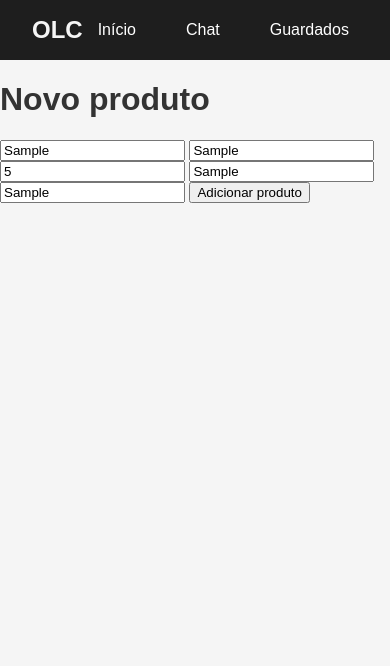
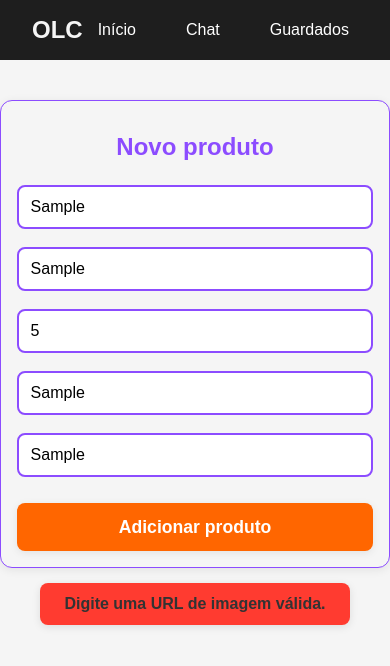
Before and after one commit to L-bron2/pap-OLC, a website: page produtos/novo_produto.html in a window 390 px wide. Both pictures are taken after typing "Sample", "Sample", "5", "Sample", "Sample" into the empty fields and a click on the button "Adicionar produto". Shown: the top 666 px of the page. Drawn offline with Linux system fonts and the light colour scheme.

Commit message:
pagina produtos

```diff
--- a/produtos/novo_produto.html
+++ b/produtos/novo_produto.html
@@ -23,7 +23,7 @@
         <h1>Novo produto</h1>
         <form id="formProduto">
             <input type="text" id="titulo" class="input" placeholder="Título do produto" required />
-            <input type="text" id="descricao" class="input" placeholder="Descrição do produto" required />
+            <input type="text" id="descricao" class="textarea" placeholder="Descrição do produto" required />
             <input type="number" step="0.01" id="preco" class="input" placeholder="Preço do produto" required />
             <input type="text" id="categoria" class="input" placeholder="Categoria do produto" required />
             <input type="text" id="imagem_url" class="input" placeholder="URL da imagem do produto" required />
@@ -31,6 +31,8 @@
         </form>
       </div>
 
+      <div class="alerta" id="alerta" style="display: none;"></div>
+
     </div>
 
     <script src="produto.js"></script>
--- a/produtos/produto.css
+++ b/produtos/produto.css
@@ -1,3 +1,4 @@
+
 :root {
   /* Cores principais */
   --cor-laranja: #ff6600;
@@ -19,6 +20,85 @@
   --cor-amarelo: #ffcc00;
 }
 
+.adicionarProdutos {
+  background: var(--cor-branco);
+  border: 1.5px solid var(--cor-roxo);
+  border-radius: 12px;
+  box-shadow: 0 2px 10px rgba(0,0,0,0.08);
+  padding: 32px 24px;
+  max-width: 400px;
+  margin: 40px auto 0 auto;
+  display: flex;
+  flex-direction: column;
+  align-items: center;
+}
+
+.adicionarProdutos h1 {
+  color: var(--cor-roxo);
+  margin-bottom: 24px;
+  font-size: 1.5rem;
+}
+
+.adicionarProdutos form {
+  display: flex;
+  flex-direction: column;
+  gap: 16px;
+  width: 100%;
+}
+
+/* Inputs e textarea */
+.adicionarProdutos .input,
+.adicionarProdutos .textarea,
+.adicionarProdutos textarea {
+  width: 100%;
+  min-height: 44px;
+  border-radius: 8px;
+  border: 2px solid var(--cor-roxo);
+  padding: 8px 12px;
+  font-size: 1rem;
+  box-sizing: border-box;
+  margin-bottom: 2px;
+  transition: border-color 0.2s;
+  resize: vertical;
+}
+.adicionarProdutos .input:focus,
+.adicionarProdutos .textarea:focus,
+.adicionarProdutos textarea:focus {
+  border-color: var(--cor-laranja);
+  outline: none;
+}
+.adicionarProdutos .input:invalid,
+.adicionarProdutos .textarea:invalid,
+.adicionarProdutos textarea:invalid {
+  border-color: var(--cor-vermelho);
+}
+
+/* Botão */
+.adicionarProdutos .BTN {
+  width: 100%;
+  height: 48px;
+  border-radius: 8px;
+  background-color: var(--cor-laranja);
+  color: white;
+  border: none;
+  cursor: pointer;
+  font-size: 1.1rem;
+  font-weight: bold;
+  transition: background 0.2s;
+  box-shadow: 0 2px 8px rgba(0,0,0,0.08);
+  margin-top: 8px;
+}
+.adicionarProdutos .BTN:hover {
+  background-color: var(--cor-roxo);
+}
+
+/* Responsividade */
+@media (max-width: 600px) {
+  .adicionarProdutos {
+    max-width: 98vw;
+    padding: 16px 4vw;
+  }
+}
 
 /* Body */
 body {
@@ -70,3 +150,22 @@ ul.navbar-links li a:hover {
   cursor: pointer;
   color: var(--cor-laranja);
 }
+
+.alerta {
+  display: flex;
+  justify-content: center;
+  align-items: center;
+  padding: 12px 24px;
+  width: fit-content;
+  max-width: 90%;
+  margin: 15px auto;
+  border-radius: 8px;
+  text-align: center;
+  color: var(--cor-cinza-escuro);
+  background-color: var(--cor-roxo);
+  font-weight: bold;
+  box-shadow: 0 2px 8px rgba(0, 0, 0, 0.1);
+  z-index: 1000;
+  position: relative;
+  transition: opacity 0.3s ease;
+}
--- a/produtos/produto.js
+++ b/produtos/produto.js
@@ -1,5 +1,80 @@
+// Função para mostrar alertas
+    function mostrarAlerta(mensagem, cor = '#ff3b30') {
+    const alerta = document.getElementById('alerta');
+    alerta.textContent = mensagem;
+    alerta.style.background = cor;
+    alerta.style.display = 'block';
+    setTimeout(() => {
+        alerta.style.display = 'none';
+    }, 3000); // timer de 3s para desaparecer
+}
+
+
 document.getElementById("formProduto").addEventListener("submit", async function (e) {
     e.preventDefault();
     const titulo = document.getElementById("titulo").value;
+    const descricao = document.getElementById("descricao").value;
+    const preco = parseFloat(document.getElementById("preco").value);
+    const categoria = document.getElementById("categoria").value;
+    const imagem_url = document.getElementById("imagem_url").value;
+
+    //verifiações (campos, preço, etc..)
+    const campos =  this.querySelectorAll("input, textarea");
+    let tudoPrenchido = true;
+
+    campos.forEach(campo => {
+    if (campo.value.trim() === "") {
+        tudoPrenchido = false;
+        campo.style.borderColor = "red";
+    } else {
+        campo.style.borderColor = "";
+    }});
+
+    if (!tudoPrenchido) {
+        mostrarAlerta("Por favor, preencha todos os campos.");
+        return;
+    }
+
+    if (isNaN(preco) || preco <= 0) {
+        mostrarAlerta("Digite um preço válido.");
+        return;
+    }
+
+    if (!/^https?:\/\/.+\..+/.test(imagem_url)) {
+        mostrarAlerta("Digite uma URL de imagem válida.");
+        return;
+    }
+
+    try {
+        const response = await fetch("http://localhost:3000/produtos", {
+            method: "POST",
+            headers: {
+                "Content-Type": "application/json",
+            },
+            body: JSON.stringify({ titulo, descricao, preco, categoria, imagem_url }),
+        });
+
+        //verificar resposta do servidor
+        let result = {};
+        try {
+            result = await response.json();
+        } catch (jsonError) {
+            mostrarAlerta("Erro do servidor.");
+            return;
+        }
+
+        if (response.ok) {
+            mostrarAlerta(result.msg || "Produto criado com sucesso!", '#4BB543');
+            window.location.href = "../inicio/inicio.html";
+        }
+        else {
+            mostrarAlerta(result.err || result.erro || "Erro ao criar produto.");
+        }
+
+        this.reset(); // Limpar o formulário
+        campos.forEach(campo => campo.style.borderColor = ""); // Remove a borda vermelha
+    }catch (error) {
+        mostrarAlerta("Erro de conexão com o servidor: " + error.message);
+    }
 
 });
--- a/servidor.js
+++ b/servidor.js
@@ -74,7 +74,7 @@ app.post("/produtos", autenticar, (req, res) => {
 
 // Listar produtos
 app.get("/produtos", (req, res) => {
-  db.query("SELECT p.*, u.nome as vendedor FROM produtos p JOIN utilizador u ON p.usuario_id = u.id", (err, results) => {
+  db.query("SELECT p.*, u.nome as  usuario_id FROM produtos p JOIN utilizador u ON p.usuario_id = u.id", (err, results) => {
     if (err) return res.status(500).json(err);
     res.json(results);
   });
```
Also changed, not shown: inicio/inicio.css (+21 -0 lines), inicio/inicio.html (+1 -1 lines).
